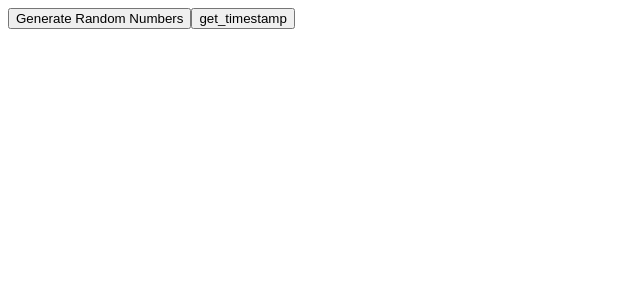
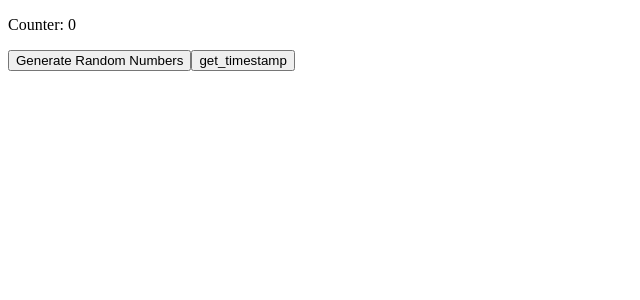
Before and after one commit to lamngo13/trng, an Angular app in the folder my-app/: page / in a window 1280 px wide. Shown: the top 300 px of the page, without its empty margins (0-640 px from the left). Built offline with nearby package versions, Linux system fonts and the light colour scheme.

Commit message:
with counter

```diff
--- a/my-app/src/app/app.component.html
+++ b/my-app/src/app/app.component.html
@@ -1,4 +1,5 @@
 <div>
+  <p>Counter: {{ tempRandomNumbers.length }}</p>
   <button (click)="generateNumbers()">Generate Random Numbers</button>
   <button #timestampButton (click)="get_timestamp($event)">get_timestamp</button>
 </div>
--- a/my-app/src/app/app.component.ts
+++ b/my-app/src/app/app.component.ts
@@ -4,7 +4,7 @@ import { CommonModule } from '@angular/common';
 @Component({
   selector: 'app-root',
   standalone: true,
-  imports: [CommonModule], // Import CommonModule to use *ngIf and *ngFor
+  imports: [CommonModule],
   templateUrl: './app.component.html',
   styleUrls: ['./app.component.css']
 })
```
